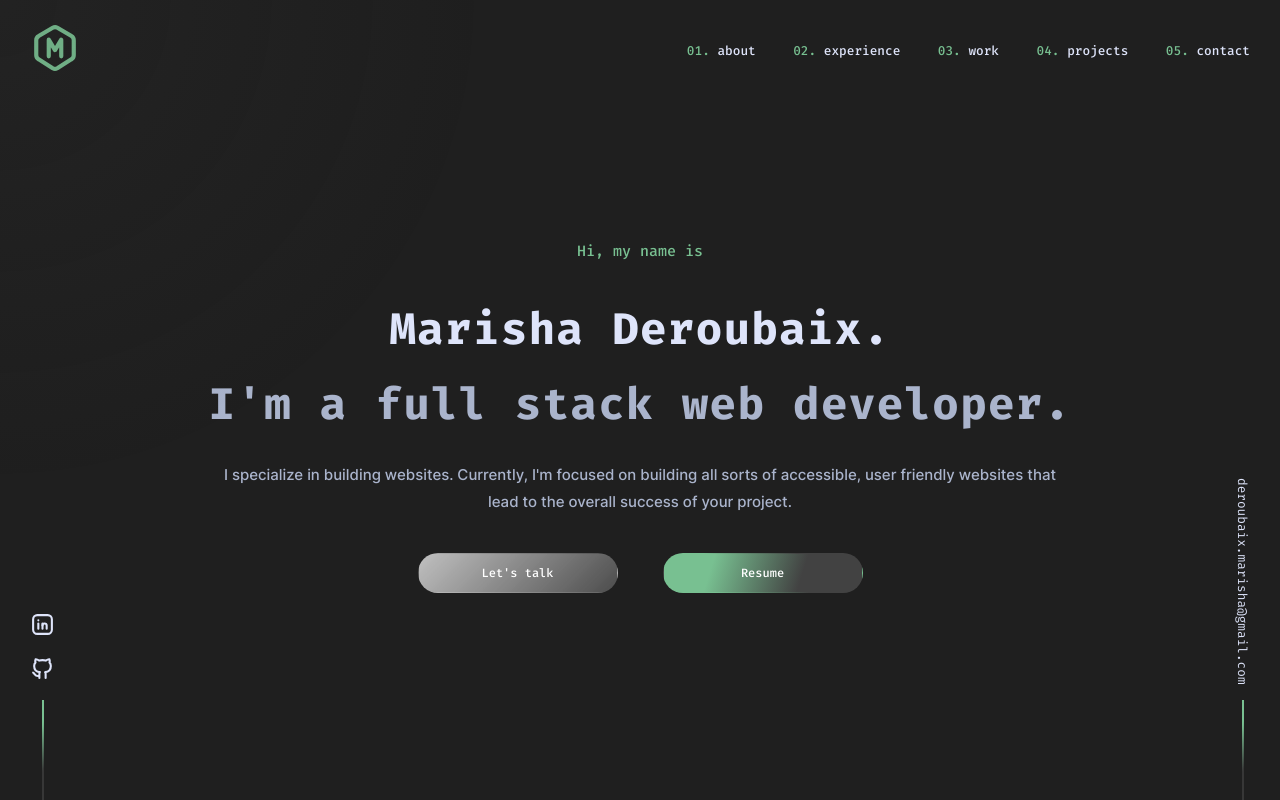
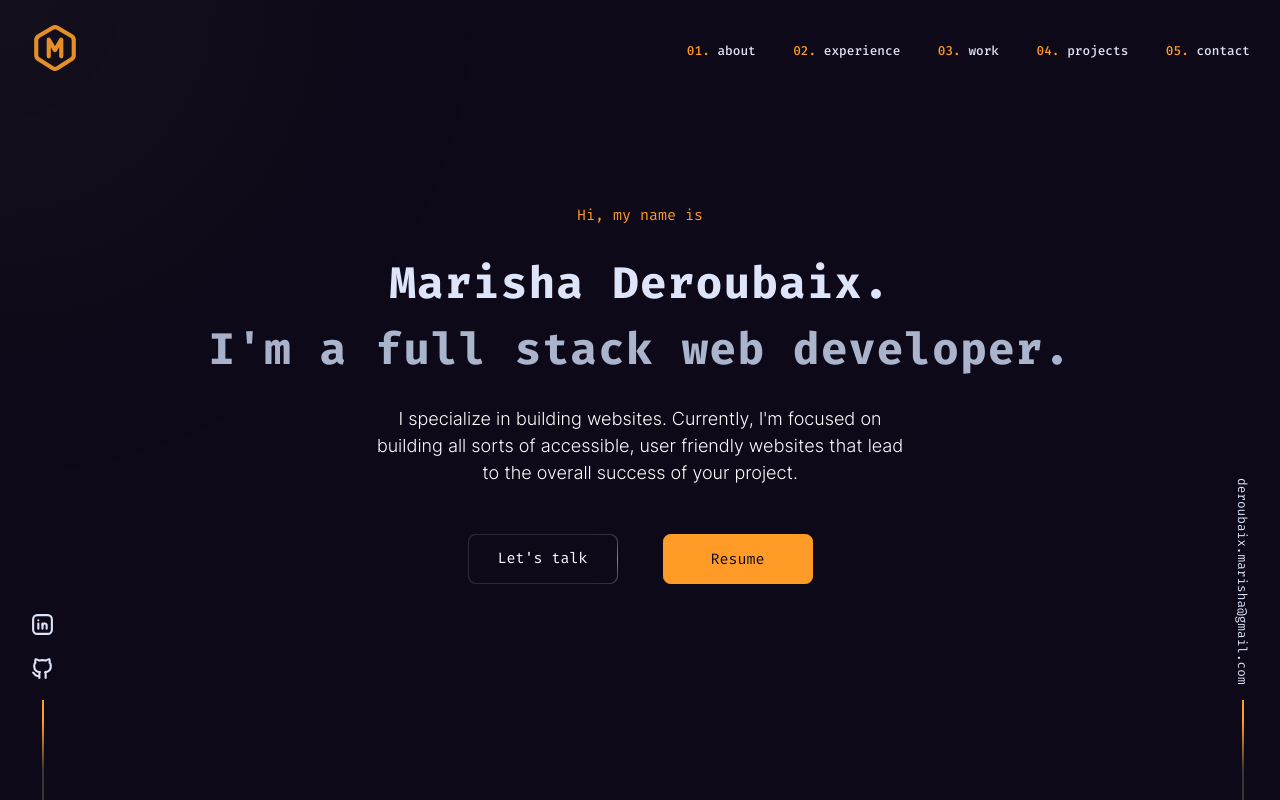
Before and after one commit to Deroubaix/portfolio-v2, a Next.js app: page / in a window 1280 px wide. Shown: the top 800 px of the page. Built offline with nearby package versions, Linux system fonts and the light colour scheme.

Commit message:
update colors and btns

```diff
--- a/src/app/page.tsx
+++ b/src/app/page.tsx
@@ -9,7 +9,7 @@ import {
   IconFolder,
   IconChevronRight,
 } from "@tabler/icons-react";
-import PhotoIcon from "../../public/images/Marisha.jpg";
+import PhotoIcon from "../../public/images/marisha-photo.jpeg";
 import PspWebsiteImage from "../../public/images/possums-sleep-program-website.webp";
 import NdcWebsiteImage from "../../public/images/ndc-institute-website.png";
 import DrPamWebsiteImage from "../../public/images/drpam-website.png";
@@ -34,25 +34,27 @@ export default function Home() {
     <div className="home-page">
       <section id="landing-section" className="dark-bg icon-bg">
         <div className="content">
-          <p>
+          <p className="intro">
             <span className="emphasised-text">Hi, my name is</span>
           </p>
-          <h1 className="color-slate">Marisha Deroubaix.</h1>
-          <h1>
-            <span>I&apos;m a full stack web developer.</span>
+          <h1 className="color-slate">
+            Marisha Deroubaix. <br />{" "}
+            <span className="second-heading">
+              I&apos;m a full stack web developer.
+            </span>{" "}
           </h1>
-          <p>
+          <p className="large-paragraph">
             I specialize in building websites. Currently, I&apos;m focused on
             building all sorts of accessible, user friendly websites that lead
             to the overall success of your project.
           </p>
           <div className="button-container">
-            <a href="#contact" className="button secondary small">
-              Let&apos;s talk
+            <a href="#contact" className="button secondary medium">
+              <span>Let&apos;s talk</span>
             </a>
             <a
               href="/CV_Marisha-Deroubaix.pdf"
-              className="button primary small"
+              className="button primary medium outline reverse"
               target="_blank"
               rel="noopener noreferrer"
             >
@@ -291,7 +293,7 @@ export default function Home() {
 
           <Link
             href="mailto:deroubaix.marisha@gmail.com"
-            className="contact-button no-underline"
+            className="button primary dark solid reverse outline medium"
           >
             Say Hello
           </Link>
--- a/src/styles/abstracts/mixins.scss
+++ b/src/styles/abstracts/mixins.scss
@@ -50,7 +50,7 @@
 }
 
 @mixin hover-effect {
-  --color: #6fae8c;
+  --color: #ff9b26;
   --border: 4px;
   --offset: 15px;
   --gap: 5px;
@@ -76,7 +76,7 @@
   }
 }
 
-@mixin overlay($color: rgba(111, 174, 140), $opacity: 0.7) {
+@mixin overlay($color: rgba(255, 155, 38), $opacity: 0.6) {
 	&::before {
 		content: '';
 		position: absolute;
--- /dev/null
+++ b/src/styles/components/buttons.scss
@@ -0,0 +1,126 @@
+@use "sass:color";
+
+@mixin set-button-color(
+  $background-gradient,
+  $border-gradient,
+  $hover-gradient
+) {
+  background: $background-gradient;
+  border-radius: 30px;
+  border: 1.53px solid transparent;
+  border-image-source: $border-gradient 1;
+  color: $color-text-light;
+
+  &:hover {
+    background: $hover-gradient;
+    border-image-source: $border-gradient 1;
+    color: $color-text-light;
+  }
+}
+
+@mixin set-button-size($size) {
+  @if $size == small {
+    font-size: 0.8em;
+    padding: 1em 0.5em;
+  } @else if $size == medium {
+    font-size: 1em;
+    padding: 1em 1.5em;
+    height: 50px;
+  } @else if $size == large {
+    font-size: 1.2em;
+    padding: 1em 3em;
+    height: 60px;
+  } @else {
+    @error "Unknown size '#{$size}'. Expecting 'small', 'medium', or 'large'.";
+  }
+}
+
+.button {
+  font-family: $font-body-normal-family;
+  font-weight: 400;
+  text-align: center;
+  display: inline-block;
+  cursor: pointer;
+  width: 150px;
+  border-radius: 0.5rem;
+  position: relative;
+  isolation: isolate;
+  color: $color-text-light;
+
+  > * {
+    position: relative;
+    z-index: 1;
+  }
+
+  &.primary {
+    background-color: $color-accent-1;
+    color: $color-text-dark;
+  }
+
+  &.reverse:hover {
+    color: $color-accent-1;
+    background-color: transparent;
+    box-shadow: none;
+    transform: none;
+  }
+
+  &.outline {
+    border: 1px solid $color-accent-1;
+  }
+
+  &.outline:hover {
+    border: 1px solid $color-accent-1;
+  }
+
+  &.secondary {
+    overflow: hidden;
+    --bg-color-1: rgba(124, 101, 161, 0);
+    --bg-color-2: rgba(124, 101, 161, 0.38);
+    --bg-stop-1: 70%;
+    --bg-stop-2: 120%;
+    background: radial-gradient(5rem 60% at 100% 50%, #ffffff80, #292931 90%);
+    transition-duration: 0.45s;
+    transition-property: --bg-color-1, --bg-color-2, --bg-stop-1, --bg-stop-2;
+    color: $color-text-light;
+
+    &::before {
+      content: "";
+      position: absolute;
+      inset: 1px;
+      background: $color-primary;
+      border-radius: 0.5rem;
+      pointer-events: none;
+      z-index: 0;
+    }
+  }
+
+  &.small {
+    @include set-button-size(small);
+  }
+
+  &.medium {
+    @include set-button-size(medium);
+  }
+
+  &.large {
+    @include set-button-size(large);
+  }
+
+  &:disabled,
+  &.disabled {
+    opacity: 0.7;
+    cursor: not-allowed;
+  }
+}
+
+.button.secondary:hover,
+.button.secondary:focus-visible {
+z-index: 2;
+  background: radial-gradient(
+    5rem 60% at 100% 50%,
+    rgba(255,255,255,.65),
+    color.scale(#292931, $lightness: 8%) 90%
+  );
+  box-shadow: 0 8px 20px rgba(0,0,0,.18);
+  outline: none;
+}
--- /dev/null
+++ b/src/styles/components/general.scss
@@ -0,0 +1,4 @@
+:root {
+  --font-weight-semibold: 600;
+  --letter-spacing-sm: 0.65px;
+}
--- a/src/styles/components/homepage.scss
+++ b/src/styles/components/homepage.scss
@@ -28,17 +28,35 @@
 
     margin-top: calc(($page_padding-vertical + 3rem) * -1);
 
-    h1 {
-      margin: 0.5em;
-    }
-    p {
-      margin: 2em 3.5em 2.5em;
-    }
     .content {
       max-width: 1000px;
       width: 100%;
       padding: 0 $page_padding-horizontal;
       box-sizing: border-box;
+      display: flex;
+      flex-direction: column;
+      justify-content: center;
+      align-items: center;
+      @include responsive($breakpoint-mobile) {
+        align-items: flex-start;
+      }
+
+      .intro {
+        margin-bottom: 0;
+      }
+
+      h1 {
+        margin: 0.5em;
+        line-height: 1.5;
+
+        @include responsive($breakpoint-mobile) {
+          line-height: 1.2;
+        }
+      }
+
+      .second-heading {
+        color: $color-brand-2;
+      }
     }
 
     .button-container {
@@ -46,6 +64,7 @@
       gap: 3rem;
       align-items: center;
       justify-content: center;
+      margin: 2rem 0;
       a {
         font-family: $font-fira-mono-normal;
       }
@@ -255,6 +274,10 @@
           display: block;
         }
 
+        > p {
+          color: $color-brand-2;
+        }
+
         ul {
           width: 100%;
           font-family: $font-body-normal-family;
@@ -263,6 +286,7 @@
           li {
             position: relative;
             padding-left: 2rem;
+            color: $color-white;
             &:before {
               content: "▹";
               position: absolute;
@@ -462,7 +486,7 @@ $padding-project-description: 1rem;
           a {
             display: block;
             position: relative;
-            @include overlay($opacity: 0.6);
+            @include overlay($opacity: 0.5);
 
             &:hover {
               @include overlay($opacity: 0);
@@ -690,24 +714,5 @@ $max-width: 1200px;
       max-width: 750px;
       margin-bottom: 5rem;
     }
-    a {
-      border: 2px solid $color-accent-1;
-      background: transparent;
-      color: $color-accent-1;
-      font-family: $font-fira-mono-normal;
-      padding: 1rem 2rem;
-      border-radius: 4px;
-      @include responsive($breakpoint-mobile) {
-        font-size: 0.8rem;
-      }
-
-      cursor: pointer;
-      transition: background 0.3s ease, color 0.3s ease;
-
-      &:hover {
-        background: $color-accent-1;
-        color: $color-primary;
-      }
-    }
   }
 }
--- a/src/styles/elements/buttons.scss
+++ /dev/null
@@ -1,81 +0,0 @@
-@use "sass:color";
-
-@mixin set-button-color(
-  $background-gradient,
-  $border-gradient,
-  $hover-gradient
-) {
-  background: $background-gradient;
-  border-radius: 30px;
-  border: 1.53px solid transparent;
-  border-image-source: $border-gradient 1;
-  color: $color-text-light;
-
-  &:hover {
-    background: $hover-gradient;
-    border-image-source: $border-gradient 1;
-    color: $color-text-light;
-  }
-}
-
-@mixin set-button-size($size) {
-  @if $size == small {
-    font-size: 0.8em;
-    padding: 1em 0.5em;
-  } @else if $size == medium {
-    font-size: 1em;
-    padding: 0.8em 1.5em;
-    height: 50px;
-  } @else if $size == large {
-    font-size: 1.2em;
-    padding: 1em 3em;
-    height: 60px;
-  } @else {
-    @error "Unknown size '#{$size}'. Expecting 'small', 'medium', or 'large'.";
-  }
-}
-
-.button {
-  font-family: $font-body-normal-family;
-  font-weight: 500;
-  text-align: center;
-  display: inline-block;
-  cursor: pointer;
-  width: 200px;
-
-  &.primary {
-    @include set-button-color(
-      linear-gradient(107.21deg, #78c091 24.43%, #424242 68.95%),
-      linear-gradient(94.92deg, rgba(255, 255, 255, 0.6) 4.31%, #000000 88.77%),
-      linear-gradient(107.21deg, #6fae8c 24.43%, #373737 68.95%)
-    );
-  }
-
-  &.secondary {
-    @include set-button-color(
-      linear-gradient(135deg, rgba(255, 255, 255, 0.6) 0%, #000000 100%),
-      linear-gradient(135deg, rgba(255, 255, 255, 0.6) 0%, #000000 100%),
-      linear-gradient(135deg, rgba(255, 255, 255, 0.8) 0%, #333333 100%)
-    );
-    background-blend-mode: overlay;
-    background-color: rgba(255, 255, 255, 0.3);
-  }
-
-  &.small {
-    @include set-button-size(small);
-  }
-
-  &.medium {
-    @include set-button-size(medium);
-  }
-
-  &.large {
-    @include set-button-size(large);
-  }
-
-  &:disabled,
-  &.disabled {
-    opacity: 0.7;
-    cursor: not-allowed;
-  }
-}
--- a/src/styles/main.scss
+++ b/src/styles/main.scss
@@ -5,7 +5,6 @@
 @import "./abstracts/colors.scss";
 @import "./abstracts/mixins.scss";
 @import "./elements/headings.scss";
-@import "./elements/buttons.scss";
 @import "./utilities/colors.scss";
 @import "./utilities/text.scss";
 
@@ -84,8 +83,14 @@ a {
   font-size: $font-size-lg;
 }
 .emphasised-text-normal {
-  color: $color-brand-2;
+  color: $color-brand-1;
   font-family: $font-fira-mono-normal;
+}
+
+.large-paragraph {
+  font-size: 18px;
+  max-width: 36rem;
+  margin-top: 0;
 }
 
 * {
@@ -140,10 +145,10 @@ $page_padding-vertical: calc($spacing-xxl * 1.5);
   p,
   li {
     line-height: 1.8rem;
-    font-weight: 500;
+    font-weight: 300;
   }
   p {
-    color: $color-brand-2;
+    color: $color-white;
   }
   li {
     list-style: none;
@@ -188,3 +193,5 @@ $page_padding-vertical: calc($spacing-xxl * 1.5);
 @import "./components/left-right-bar.scss";
 @import "./components/footer.scss";
 @import "./components/circle-pointer.scss";
+@import "./components/general.scss";
+@import "./components/buttons.scss";
--- a/src/styles/utilities/colors.scss
+++ b/src/styles/utilities/colors.scss
@@ -3,18 +3,18 @@
 $color-white: #ffffff;
 $color-black: #13202a;
 
-$color-grey-dark: #1f1f1f;
+$color-purple-dark: #0e0918;
 $color-mid-grey: #373737;
 $color-grey: #aab4cc;
 $color-grey-light: #dee4fa;
-$color-pink: #78c091;
+$color-orange: #ff9b26;
 $color-scarlet: #f52d00;
 $color-gamboge: #f0a202;
 $color-caribbean-current: #006d77;
 
-$color-primary: $color-grey-dark;
+$color-primary: $color-purple-dark;
 $color-secondary: $color-white;
-$color-accent-1: $color-pink;
+$color-accent-1: $color-orange;
 $color-accent-2: $color-mid-grey;
 $color-brand-1: $color-grey-light;
 $color-brand-2: $color-grey;
@@ -22,7 +22,7 @@ $color-warning: $color-gamboge;
 $color-error: $color-scarlet;
 $color-success: $color-caribbean-current;
 $color-text-light: $color-white;
-$color-text-dark: $color-grey-dark;
+$color-text-dark: $color-purple-dark;
 
 .color-primary {
   --color: #{$color-primary};
```
Also changed, not shown: public/images/marisha-photo.jpeg (added), 1 other file (tests, documents, lock files or other folders).
